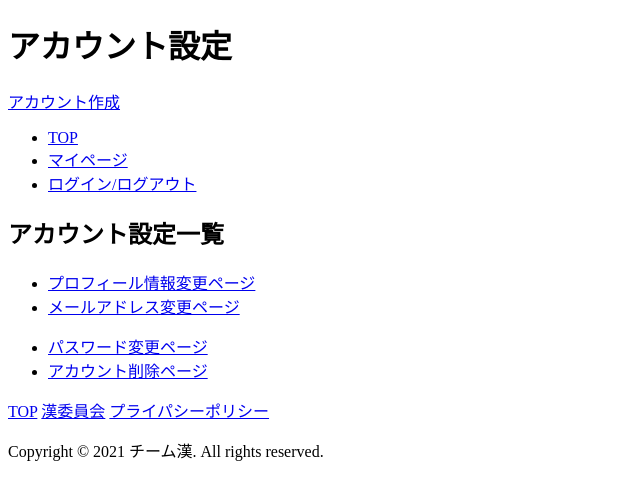
After one commit to sss-sr2021/GUYS, a PHP site: page /settingAccount.php in a window 1280 px wide. The commit adds this page. Shown: the part 32-532 px from the top of the page, without its empty margins (0-640 px from the left). Run offline with PHP 8.4, Linux system fonts and the light colour scheme; some libraries are stand-ins or nearby versions.

Commit message:
settingAccount.php名前変更

```diff
--- a/www/Pages/admin.php
+++ b/www/Pages/admin.php
@@ -40,7 +40,10 @@ include('./commonParts/header.php');
                         <td></td>
                     </tr>
                 </table>
-                <input type="submit" name="delete" value="削除">
+                <input type="submit" name="delete" value="削除" onclick="alert('本当に削除しますか？')">
+                <script>
+                    alert('削除しました。');
+                </script>
         </main>
     </div>
 <?php
--- /dev/null
+++ b/www/Pages/settingAccount.php
@@ -0,0 +1,35 @@
+<?php
+/*
+ * settingAccount.php :アカウント情報変更ページ画面
+ *
+ * Author:秦伊吹
+ * Version :0.0.1
+ * create :2021.05.20
+ * Update :
+ *
+ *
+*/
+
+    require_once './commonParts/functions.php';
+?>
+<?php
+$pageTitle = "アカウント設定";
+$h1 ="アカウント設定";
+include('./commonParts/header.php');
+?>
+    <div class='container'>
+        <main>
+            <h2>アカウント設定一覧</h2>
+                <ul class="">
+                    <li><a href="changeProfile.php">プロフィール情報変更ページ</a></li>
+                    <li><a href="changeMail.php">メールアドレス変更ページ</a></li>
+                </ul>
+                <ul class="">
+                    <li><a href="changePassword.php">パスワード変更ページ</a></li>
+                    <li><a href="deleteAccount.php">アカウント削除ページ</a></li>
+                </ul>
+        </main>
+    </div>
+<?php
+include('./commonParts/footer.php');
+?>
```
